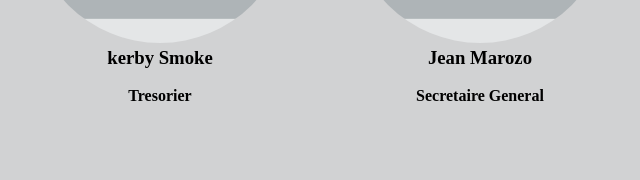
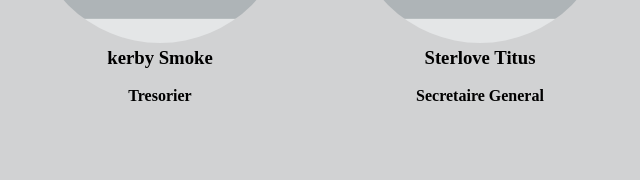
Before and after one commit to Mikadua/Projet_Lendor_Dually_Dagobert, a plain HTML site: page apps/equip.html in a window 1280 px wide. Shown: the part 429-609 px from the top of the page, 640-1280 px from the left. Drawn offline with Linux system fonts and the light colour scheme; files that its build step writes are made by us from their sources; a web font is replaced by a local one.

Commit message:
Update equip.html

```diff
--- a/apps/equip.html
+++ b/apps/equip.html
@@ -43,7 +43,7 @@
                     </div>
                     <div class="bloc">
                         <img src="../photo/blank-profile-picture-973460_1920.png" alt="" width="250"><br>
-                        <h3>Jean Marozo</h3><br>
+                        <h3>Sterlove Titus</h3><br>
                         <h4>Secretaire General</h4><br>
                     </div>
                 </div>
```
